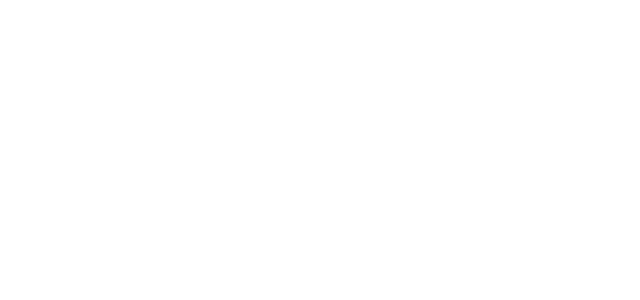
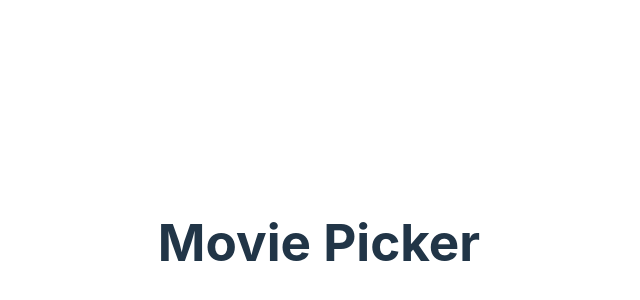
Before and after one commit to michaelg85/320SBA, a React (Vite) app: page / in a window 1280 px wide. Shown: the part 158-458 px from the top of the page, without its empty margins (321-961 px from the left). Built offline with nearby package versions, Linux system fonts and the light colour scheme.

Commit message:
updated app.jsx

```diff
--- a/package.json
+++ b/package.json
@@ -10,6 +10,7 @@
     "preview": "vite preview"
   },
   "dependencies": {
+    "axios": "^1.7.7",
     "react": "^18.3.1",
     "react-dom": "^18.3.1"
   },
--- a/src/App.jsx
+++ b/src/App.jsx
@@ -1,39 +1,14 @@
-import { useState } from 'react'
-import './App.css'
+import { useState } from "react";
+import "./App.css";
 
 function App() {
-  const [count, setCount] = useState(0)
+  const [count, setCount] = useState(0);
 
   return (
-    <>
-
-    </>
-  )
+    <main>
+      <h1>Movie Picker</h1>
+    </main>
+  );
 }
 
-export default App
-
-
-
-
-
-{/* <div>
-<a href="https://vite.dev" target="_blank">
-  <img src={viteLogo} className="logo" alt="Vite logo" />
-</a>
-<a href="https://react.dev" target="_blank">
-  <img src={reactLogo} className="logo react" alt="React logo" />
-</a>
-</div>
-<h1>Vite + React</h1>
-<div className="card">
-<button onClick={() => setCount((count) => count + 1)}>
-  count is {count}
-</button>
-<p>
-  Edit <code>src/App.jsx</code> and save to test HMR
-</p>
-</div>
-<p className="read-the-docs">
-Click on the Vite and React logos to learn more
-</p> */}
+export default App;
```
Also changed, not shown: src/components/MovieSelector.jsx (added), 1 other file (tests, documents, lock files or other folders).
